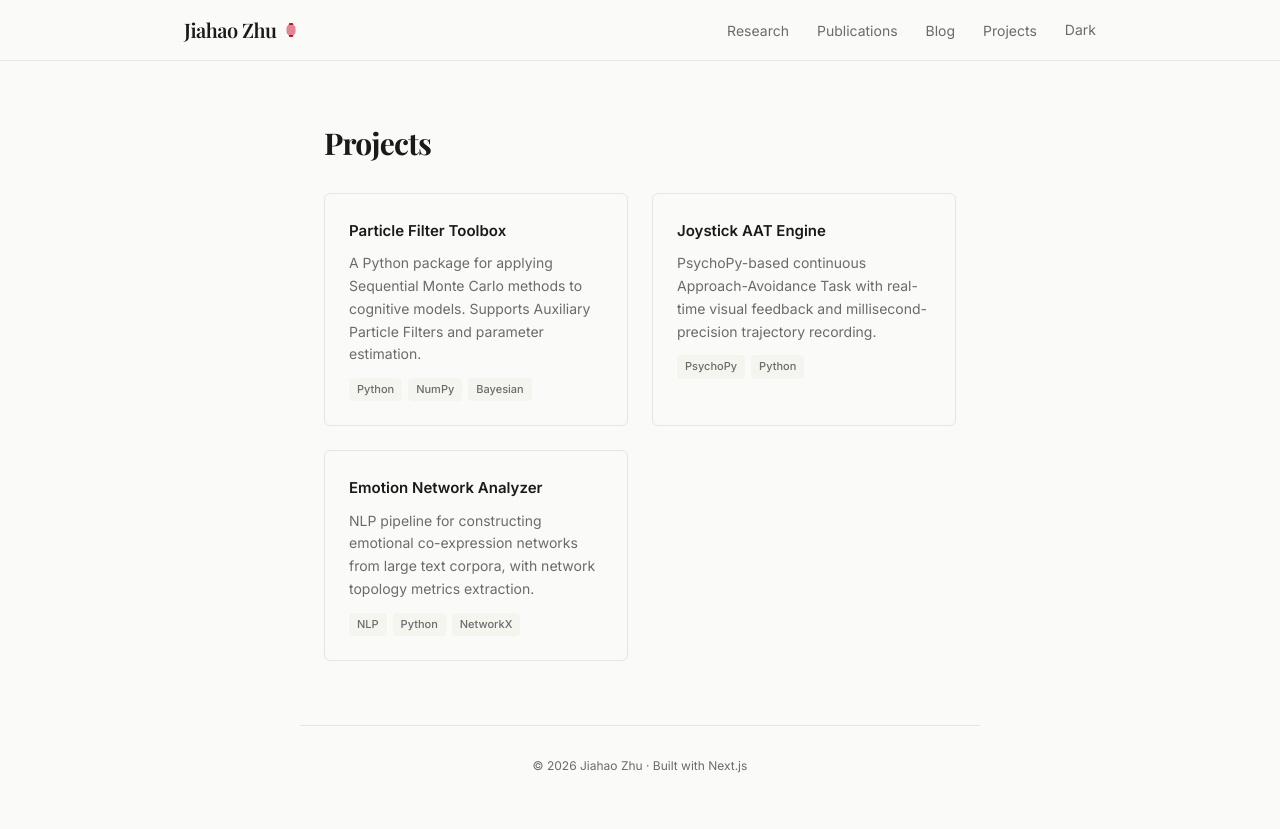
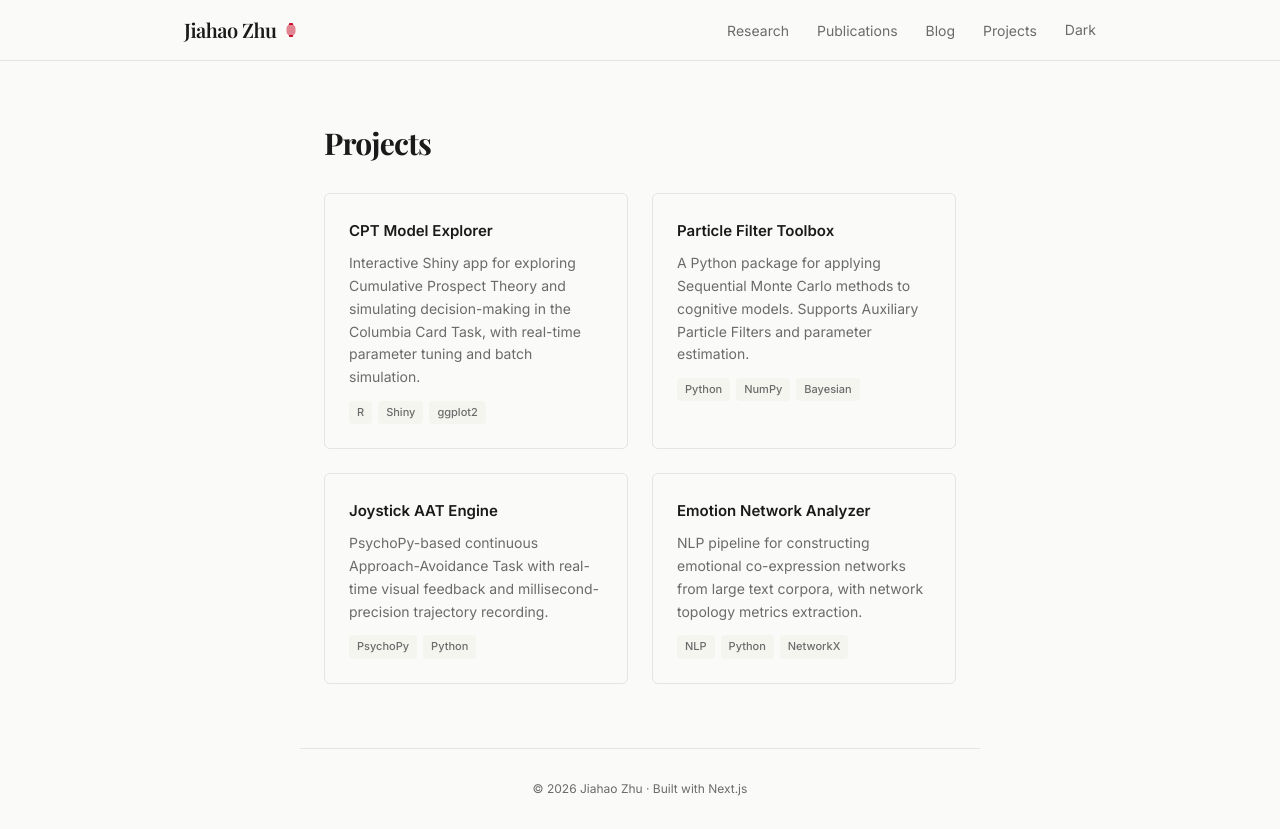
Before and after one commit to Jiahao-ZHU/Jiahao-ZHU.github.io, a Next.js app: page /projects in a window 1280 px wide. Before the commit the page ends 806 px from the top, so only its background shows below. Built offline with nearby package versions, Linux system fonts and the light colour scheme; a web font is replaced by a local one.

Commit message:
feat: add CPT Model Explorer to projects list
Co-Authored-By: Claude Opus 4.6 <noreply@anthropic.com>

```diff
--- a/content/projects.ts
+++ b/content/projects.ts
@@ -7,6 +7,13 @@ export interface Project {
 }
 
 export const projects: Project[] = [
+  {
+    title: "CPT Model Explorer",
+    description:
+      "Interactive Shiny app for exploring Cumulative Prospect Theory and simulating decision-making in the Columbia Card Task, with real-time parameter tuning and batch simulation.",
+    tags: ["R", "Shiny", "ggplot2"],
+    github: "https://github.com/Jiahao-ZHU/cpt-cct-explorer-shiny",
+  },
   {
     title: "Particle Filter Toolbox",
     description:
```
